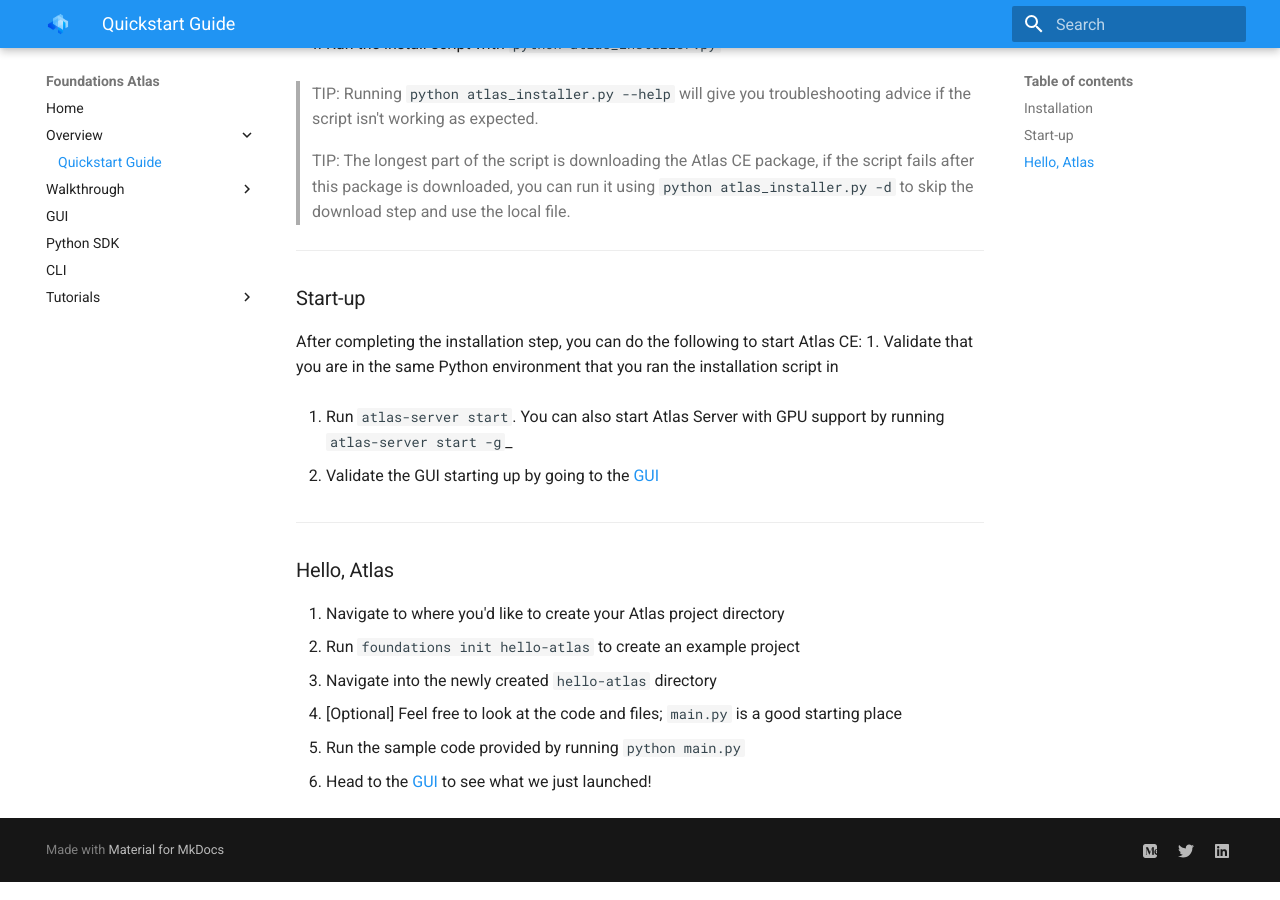
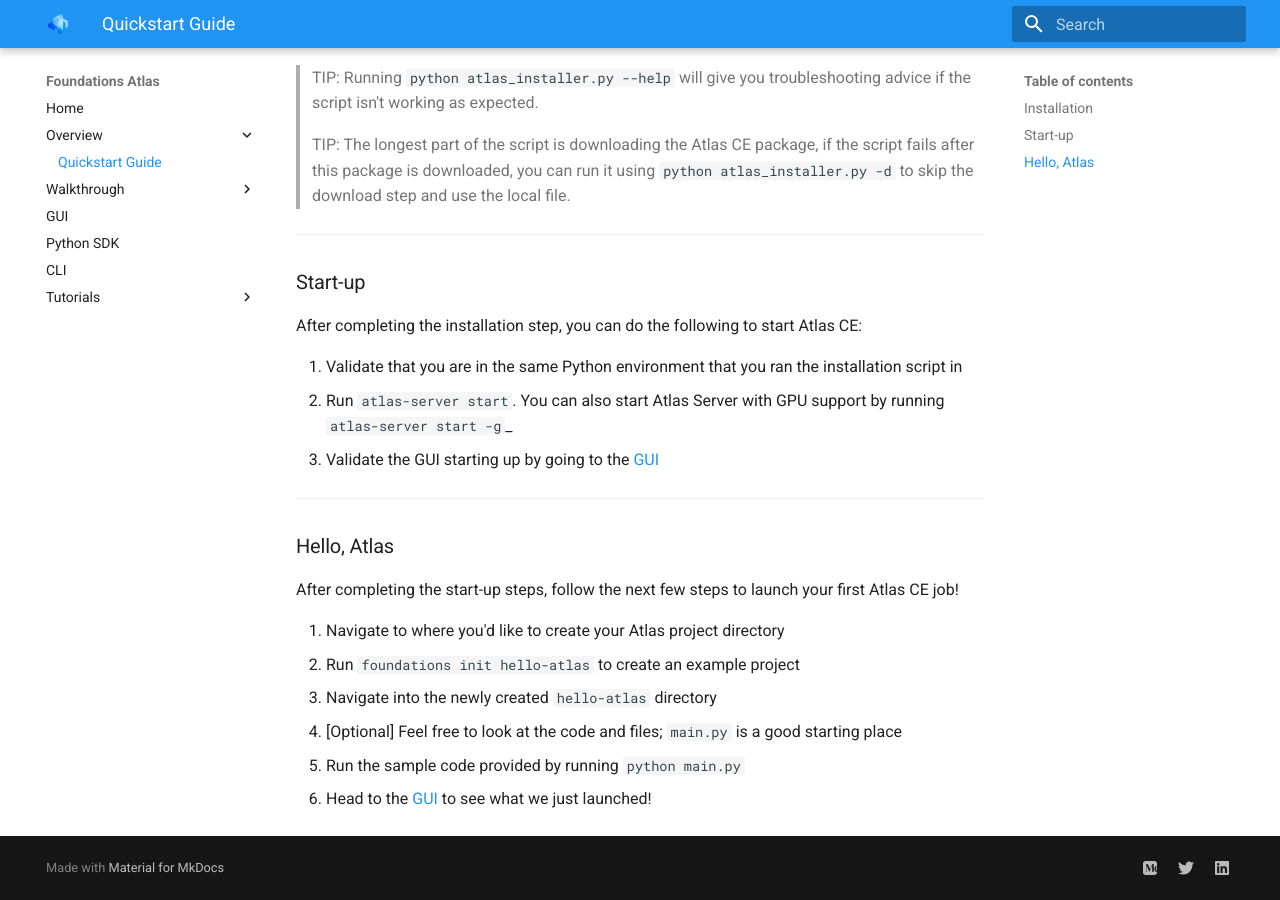
Before and after one commit to DeepLearnI/atlas-ce-docs, an MkDocs documentation site: the page built from docs/api_docs/sources/ce-quickstart-guide.md, in a window 1280 px wide and 900 px high, scrolled down 612 px. Built offline with MkDocs 1.6.1 and Material for MkDocs 9.7.7, drawn with Linux system fonts in a browser that asks for light colours.

Commit message:
Update ce-quickstart-guide.md

```diff
--- a/docs/api_docs/sources/ce-quickstart-guide.md
+++ b/docs/api_docs/sources/ce-quickstart-guide.md
@@ -17,11 +17,8 @@
 **Installation Steps**
 
  1. Create a new, empty directory where you will install Atlas CE
-
  2. Copy the `atlas_installer.py` file into this directory
-
  3. [Optional] Create and activate a Python \>3.6 virtual environment to minimize dependency issues
-
  4. Run the install script with `python atlas_installer.py`
 
 > TIP: Running `python atlas_installer.py --help` will give you troubleshooting advice if the script isn't working as expected.
@@ -35,15 +32,16 @@ downloaded, you can run it using `python atlas_installer.py -d` to skip the down
 ### Start-up
 
 After completing the installation step, you can do the following to start Atlas CE:
+
  1. Validate that you are in the same Python environment that you ran the installation script in
-
  2. Run `atlas-server start`. You can also start Atlas Server with GPU support by running `atlas-server start -g`_
-
  3. Validate the GUI starting up by going to the [GUI](http://localhost:5555)
 
 ---
 
 ### Hello, Atlas
+
+After completing the start-up steps, follow the next few steps to launch your first Atlas CE job!
 
  1. Navigate to where you'd like to create your Atlas project directory
  2. Run `foundations init hello-atlas` to create an example project
```
